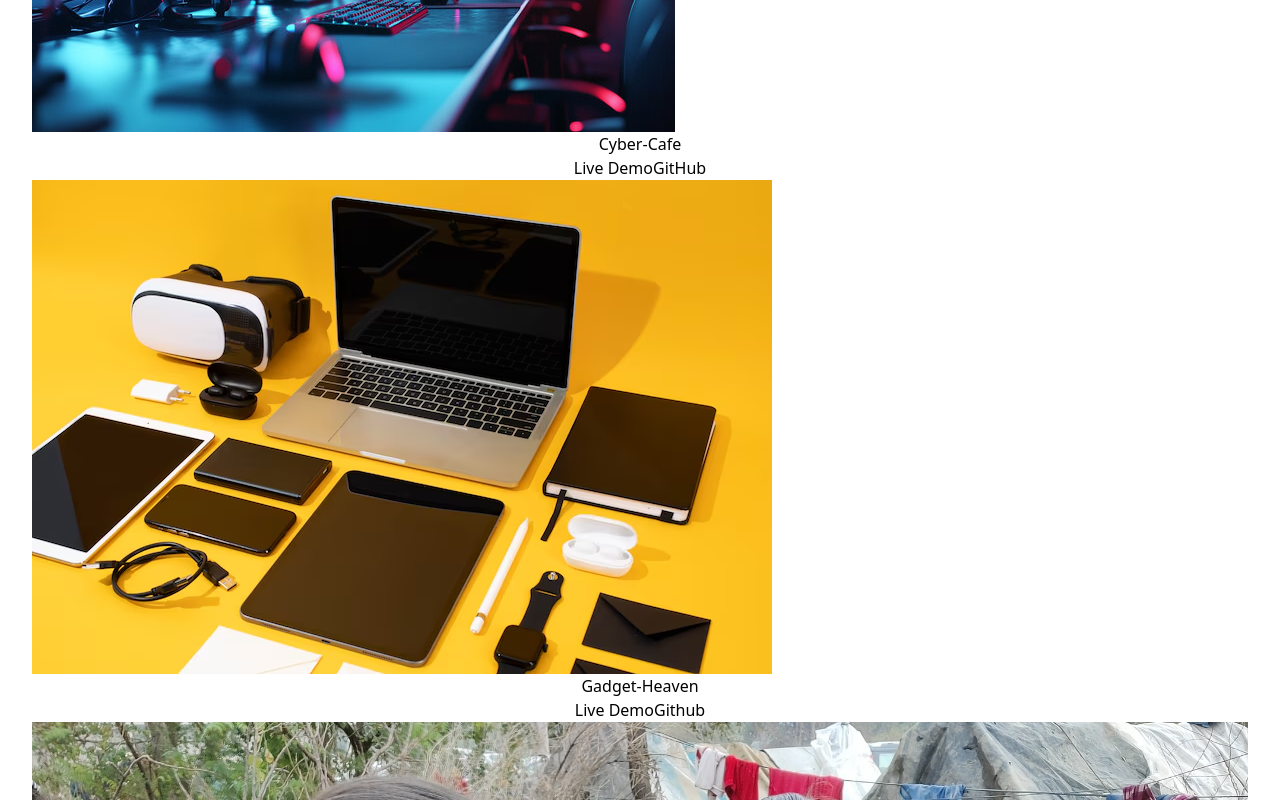
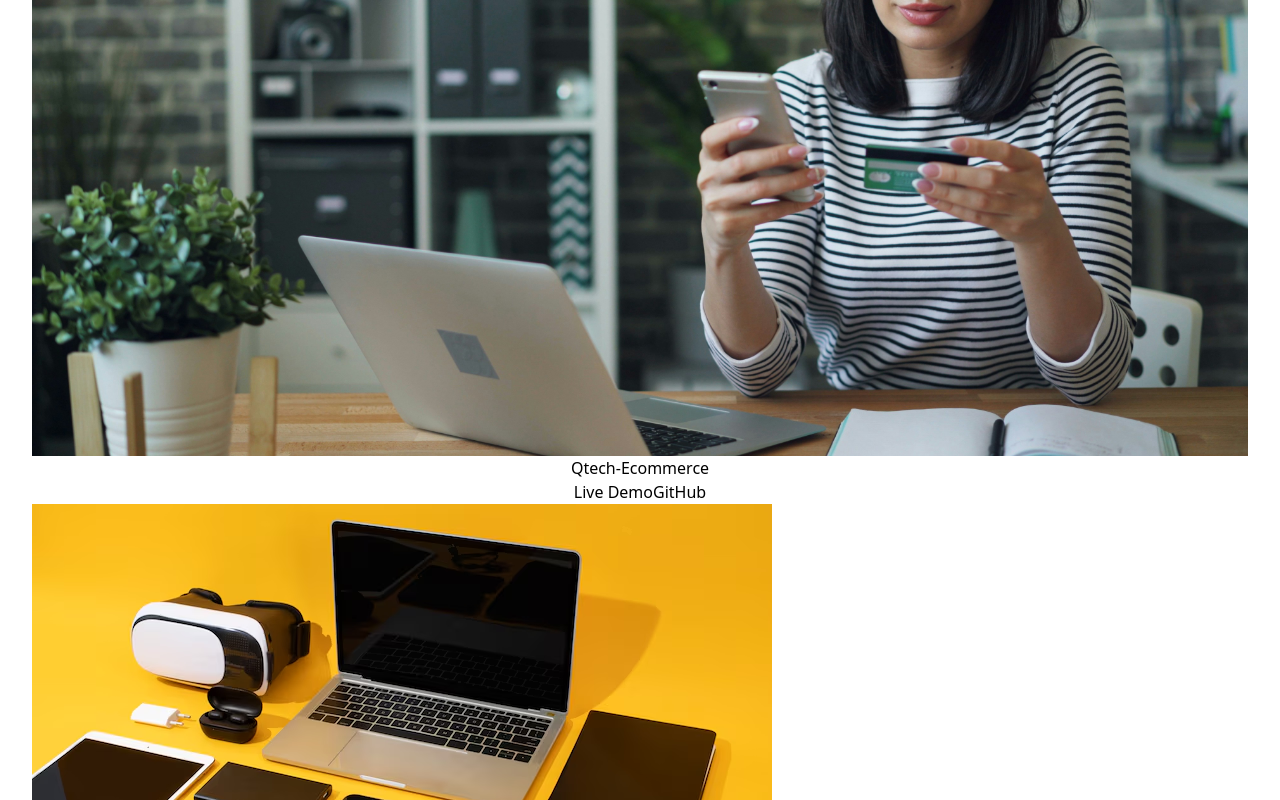
Before and after one commit to Tonmoy-Roy/Personal-Portfolio, a React (Vite) app: page /works in a window 1280 px wide. Shown: the part 1400-2200 px from the top of the page. Built offline with nearby package versions, Linux system fonts and the light colour scheme.

Commit message:
update works

```diff
--- a/src/Components/Works/Works.jsx
+++ b/src/Components/Works/Works.jsx
@@ -1,6 +1,6 @@
 import React from 'react';
 import youtube from "../../assets/icons/youtube.png"
-import cyber from "../../assets/icons/cyber.jpg"
+import cyber from "../../assets/icons/vitaly-gariev-1JnN9QhmTGU-unsplash.jpg"
 import gadget from "../../assets/icons/Products.avif"
 import cloth from "../../assets/icons/cloth.jpg"
 import Restaurant from "../../assets/icons/Food.avif"
@@ -52,12 +52,12 @@ const Works = () => {
                         </figure>
 
                         <div className="card-body">
-                            <h2 className="card-title justify-center font-bold text-xl  mb-3">Cyber-Cafe</h2>
+                            <h2 className="card-title justify-center font-bold text-xl  mb-3">Qtech-Ecommerce</h2>
                             <div className="card-actions justify-evenly">
-                                <Link to="https://cyber-cafe-1.surge.sh/">
+                                <Link to="https://ephemeral-stroopwafel-0b1394.netlify.app/">
                                     <button className="btn btn-neutral">Live Demo</button>
                                 </Link>
-                                <Link to="https://github.com/Tonmoy-Roy/Cyber-Cafe">
+                                <Link to="https://github.com/Tonmoy-Roy/Qtech-ECommerce">
                                     <button className="btn btn-neutral hover:bg-black text-white transition duration-300">GitHub</button>
                                 </Link>
                             </div>
@@ -90,7 +90,7 @@ const Works = () => {
                             />
                         </figure>
                         <div className="card-body">
-                            <h2 className="card-title justify-center font-bold text-xl mb-3">Clothing-Donation</h2>
+                            <h2 className="card-title justify-center font-bold text-xl mb-3">Donate-Authentication</h2>
                             <div className="card-actions justify-evenly">
                                 <Link to="https://clothing-donation-fe0e7.web.app/"><button className="btn btn-neutral"> Live Demo</button></Link>
                                 <Link to="https://github.com/Tonmoy-Roy/Clothing-Donation-Authentication"><button className='btn btn-neutral hover:bg-black text-white transition duration-300'>Github</button></Link>
```
Also changed, not shown: src/assets/icons/premium_photo-1681010317761-d0c42fdea9c0.avif (added), src/assets/icons/vitaly-gariev-1JnN9QhmTGU-unsplash.jpg (added).
